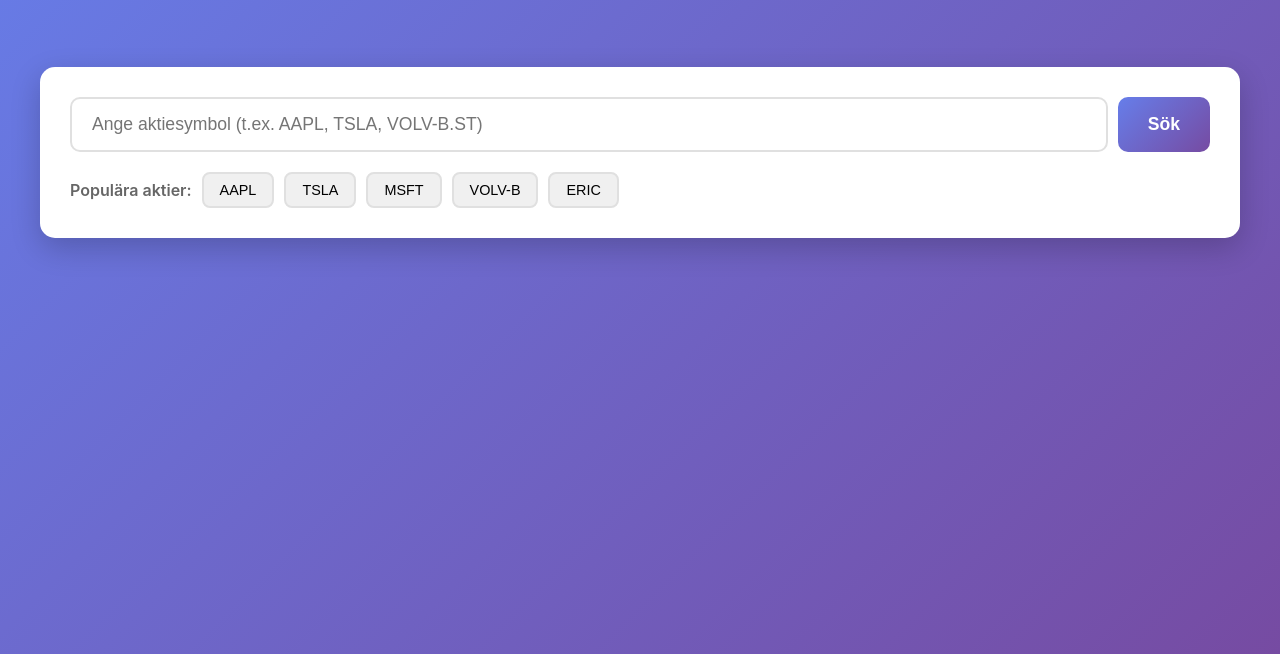
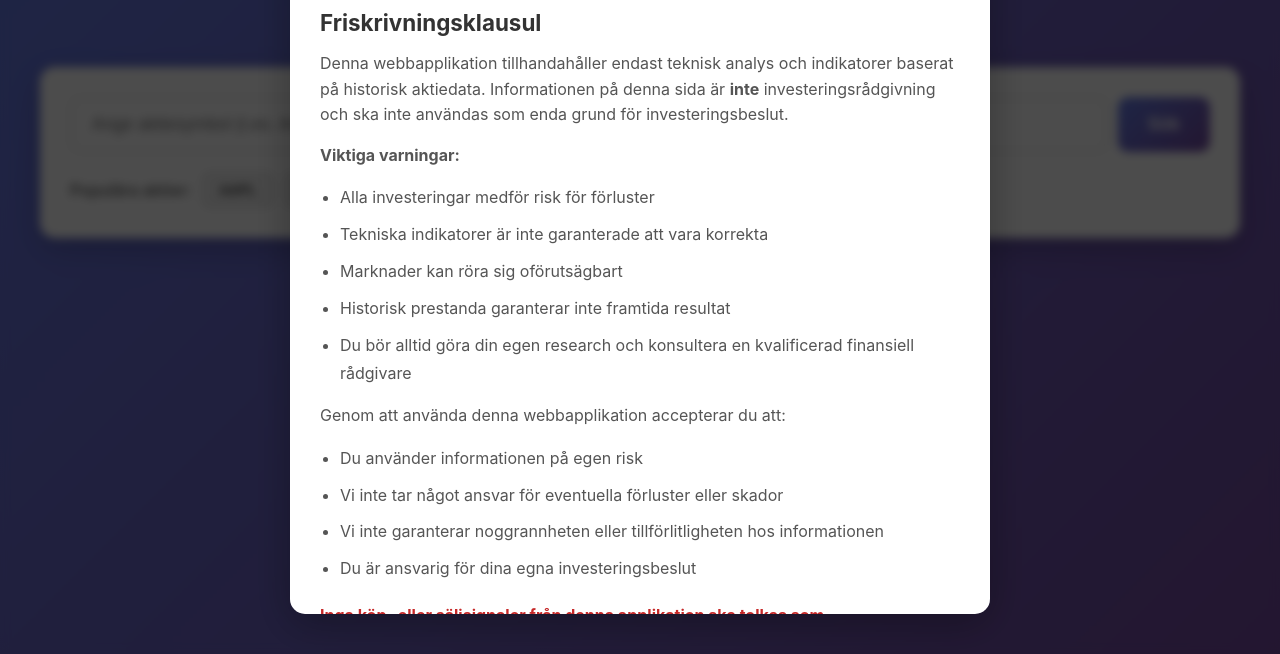
Before and after one commit to Nifvel/Aktie_analys, a website: page index.html in a window 1280 px wide. Shown: the part 146-800 px from the top of the page. Drawn offline with Linux system fonts and the light colour scheme.

Commit message:
LÃ¤gg till friskrivningsklausul som popup vid fÃ¶rsta besÃ¶ket

```diff
--- a/app.js
+++ b/app.js
@@ -588,3 +588,38 @@ document.querySelectorAll('.stock-btn').forEach(btn => {
         fetchStockData(symbol);
     });
 });
+
+// Disclaimer Modal
+function showDisclaimer() {
+    // Check if disclaimer has been accepted in this session
+    const disclaimerAccepted = sessionStorage.getItem('disclaimerAccepted');
+
+    if (!disclaimerAccepted) {
+        const modal = document.getElementById('disclaimerModal');
+        modal.classList.add('show');
+
+        // Prevent scrolling when modal is open
+        document.body.style.overflow = 'hidden';
+
+        // Accept button handler
+        document.getElementById('acceptDisclaimer').addEventListener('click', () => {
+            sessionStorage.setItem('disclaimerAccepted', 'true');
+            modal.classList.remove('show');
+            document.body.style.overflow = 'auto';
+        });
+
+        // Close on outside click (optional)
+        modal.addEventListener('click', (e) => {
+            if (e.target === modal) {
+                sessionStorage.setItem('disclaimerAccepted', 'true');
+                modal.classList.remove('show');
+                document.body.style.overflow = 'auto';
+            }
+        });
+    }
+}
+
+// Show disclaimer when page loads
+document.addEventListener('DOMContentLoaded', () => {
+    showDisclaimer();
+});
--- a/index.html
+++ b/index.html
@@ -155,6 +155,47 @@
         </div>
     </div>
 
+    <!-- Disclaimer Modal -->
+    <div id="disclaimerModal" class="modal">
+        <div class="modal-content">
+            <div class="modal-header">
+                <h2>⚠️ Viktig Information</h2>
+            </div>
+            <div class="modal-body">
+                <h3>Friskrivningsklausul</h3>
+                <p>
+                    Denna webbapplikation tillhandahåller endast teknisk analys och indikatorer baserat på historisk aktiedata.
+                    Informationen på denna sida är <strong>inte</strong> investeringsrådgivning och ska inte användas som enda grund för investeringsbeslut.
+                </p>
+                <p>
+                    <strong>Viktiga varningar:</strong>
+                </p>
+                <ul>
+                    <li>Alla investeringar medför risk för förluster</li>
+                    <li>Tekniska indikatorer är inte garanterade att vara korrekta</li>
+                    <li>Marknader kan röra sig oförutsägbart</li>
+                    <li>Historisk prestanda garanterar inte framtida resultat</li>
+                    <li>Du bör alltid göra din egen research och konsultera en kvalificerad finansiell rådgivare</li>
+                </ul>
+                <p>
+                    Genom att använda denna webbapplikation accepterar du att:
+                </p>
+                <ul>
+                    <li>Du använder informationen på egen risk</li>
+                    <li>Vi inte tar något ansvar för eventuella förluster eller skador</li>
+                    <li>Vi inte garanterar noggrannheten eller tillförlitligheten hos informationen</li>
+                    <li>Du är ansvarig för dina egna investeringsbeslut</li>
+                </ul>
+                <p style="margin-top: 20px; font-weight: bold; color: #c62828;">
+                    Inga köp- eller säljsignaler från denna applikation ska tolkas som investeringsrådgivning.
+                </p>
+            </div>
+            <div class="modal-footer">
+                <button id="acceptDisclaimer" class="accept-btn">Jag förstår och accepterar</button>
+            </div>
+        </div>
+    </div>
+
     <script src="app.js"></script>
 </body>
 </html>
--- a/style.css
+++ b/style.css
@@ -336,6 +336,142 @@ header h1 {
     display: none !important;
 }
 
+/* Disclaimer Modal */
+.modal {
+    display: none;
+    position: fixed;
+    z-index: 10000;
+    left: 0;
+    top: 0;
+    width: 100%;
+    height: 100%;
+    overflow: auto;
+    background-color: rgba(0, 0, 0, 0.7);
+    backdrop-filter: blur(5px);
+}
+
+.modal.show {
+    display: flex;
+    align-items: center;
+    justify-content: center;
+    animation: fadeIn 0.3s ease;
+}
+
+@keyframes fadeIn {
+    from {
+        opacity: 0;
+    }
+    to {
+        opacity: 1;
+    }
+}
+
+.modal-content {
+    background-color: white;
+    margin: auto;
+    padding: 0;
+    border-radius: 15px;
+    width: 90%;
+    max-width: 700px;
+    max-height: 90vh;
+    overflow-y: auto;
+    box-shadow: 0 10px 40px rgba(0, 0, 0, 0.3);
+    animation: slideDown 0.3s ease;
+}
+
+@keyframes slideDown {
+    from {
+        transform: translateY(-50px);
+        opacity: 0;
+    }
+    to {
+        transform: translateY(0);
+        opacity: 1;
+    }
+}
+
+.modal-header {
+    background: linear-gradient(135deg, #667eea 0%, #764ba2 100%);
+    color: white;
+    padding: 25px 30px;
+    border-radius: 15px 15px 0 0;
+}
+
+.modal-header h2 {
+    margin: 0;
+    font-size: 1.8rem;
+}
+
+.modal-body {
+    padding: 30px;
+}
+
+.modal-body h3 {
+    color: #333;
+    margin-bottom: 15px;
+    font-size: 1.4rem;
+}
+
+.modal-body p {
+    margin-bottom: 15px;
+    line-height: 1.6;
+    color: #555;
+}
+
+.modal-body ul {
+    margin-left: 20px;
+    margin-bottom: 15px;
+    line-height: 1.8;
+}
+
+.modal-body li {
+    margin-bottom: 8px;
+    color: #555;
+}
+
+.modal-footer {
+    padding: 20px 30px;
+    background: #f8f9fa;
+    border-radius: 0 0 15px 15px;
+    text-align: center;
+}
+
+.accept-btn {
+    background: linear-gradient(135deg, #667eea 0%, #764ba2 100%);
+    color: white;
+    border: none;
+    padding: 15px 40px;
+    border-radius: 10px;
+    font-size: 1.1rem;
+    font-weight: 600;
+    cursor: pointer;
+    transition: transform 0.2s, box-shadow 0.2s;
+}
+
+.accept-btn:hover {
+    transform: translateY(-2px);
+    box-shadow: 0 5px 15px rgba(102, 126, 234, 0.4);
+}
+
+.accept-btn:active {
+    transform: translateY(0);
+}
+
+@media (max-width: 768px) {
+    .modal-content {
+        width: 95%;
+        max-height: 95vh;
+    }
+
+    .modal-header h2 {
+        font-size: 1.4rem;
+    }
+
+    .modal-body {
+        padding: 20px;
+    }
+}
+
 @media (max-width: 768px) {
     header h1 {
         font-size: 2rem;
```
